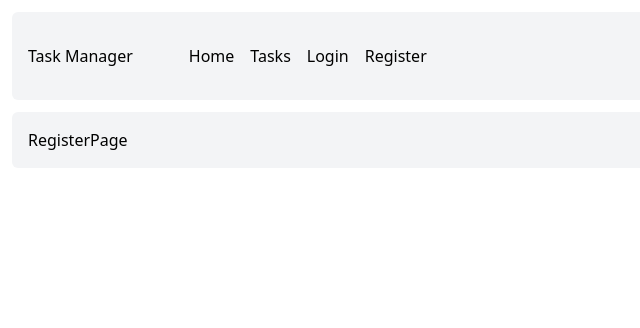
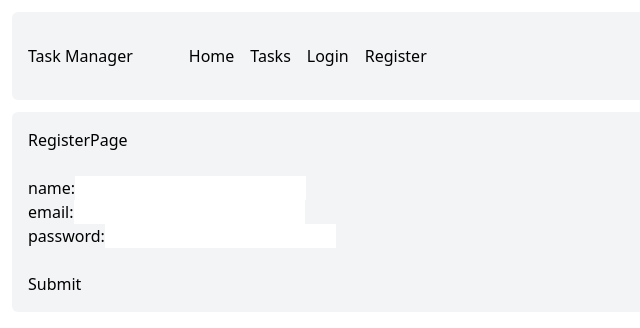
Before and after one commit to mostafa-meerzad/Task-Manager-fullstack, a React (Vite) app in the folder frontend/: page /register in a window 1280 px wide. Shown: the top 328 px of the page, without its empty margins (0-640 px from the left). Built offline with nearby package versions, Linux system fonts and the light colour scheme.

Commit message:
Frontend: Build register form and registerPage

```diff
--- a/frontend/src/components/auth/Register.jsx
+++ b/frontend/src/components/auth/Register.jsx
@@ -0,0 +1,48 @@
+import { useForm } from "react-hook-form";
+
+const Register = () => {
+  const {
+    register,
+    handleSubmit,
+    formState: { errors },
+  } = useForm();
+
+  const onSubmit = (data) => {
+    console.log(data);
+  };
+  return (
+    <form onSubmit={handleSubmit(onSubmit)}>
+      <div className="flex justify-start items-center">
+        <label htmlFor="name">name: </label>
+        <input
+          type="text"
+          id="name"
+          {...register("name", { required: "Name is required" })}
+        />
+        {errors.name && <span> {errors.name.message}</span>}
+      </div>
+      <div className="flex justify-start items-center">
+        <label htmlFor="email">email: </label>
+        <input
+          type="email"
+          id="email"
+          {...register("email", { required: "Name is required" })}
+        />
+        {errors.email && <span> {errors.email.message}</span>}
+      </div>
+      <div className="flex justify-start items-center">
+        <label htmlFor="password">password: </label>
+        <input
+          type="password"
+          id="password"
+          {...register("password", { required: "Name is required" })}
+        />
+        {errors.password && <span> {errors.password.message}</span>}
+      </div>
+
+      <br />
+      <button type="submit">Submit</button>
+    </form>
+  );
+};
+export default Register;
--- a/frontend/src/pages/RegisterPage.jsx
+++ b/frontend/src/pages/RegisterPage.jsx
@@ -1,4 +1,13 @@
+import Register from "../components/auth/Register.jsx";
+
 const RegisterPage = () => {
-  return <div>RegisterPage</div>;
+  return (
+    <div>
+      RegisterPage
+      <br />
+      <br />
+      <Register />
+    </div>
+  );
 };
 export default RegisterPage;
```
